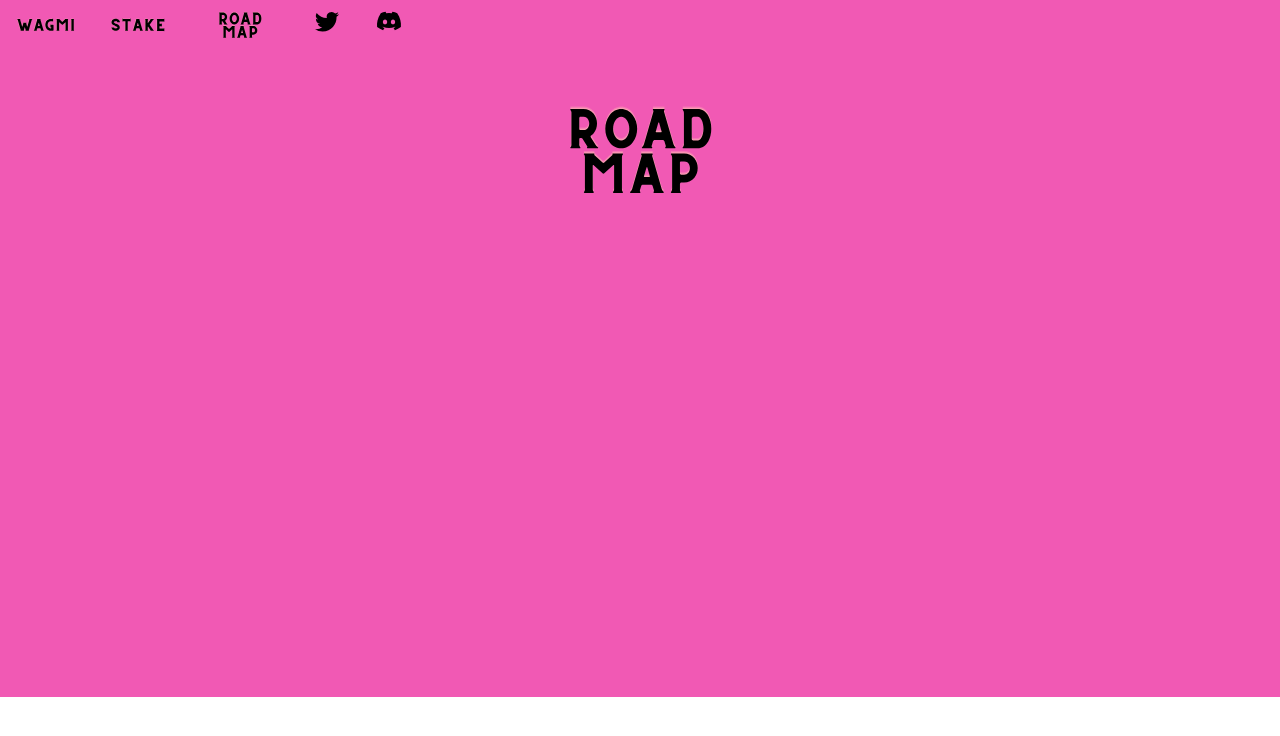
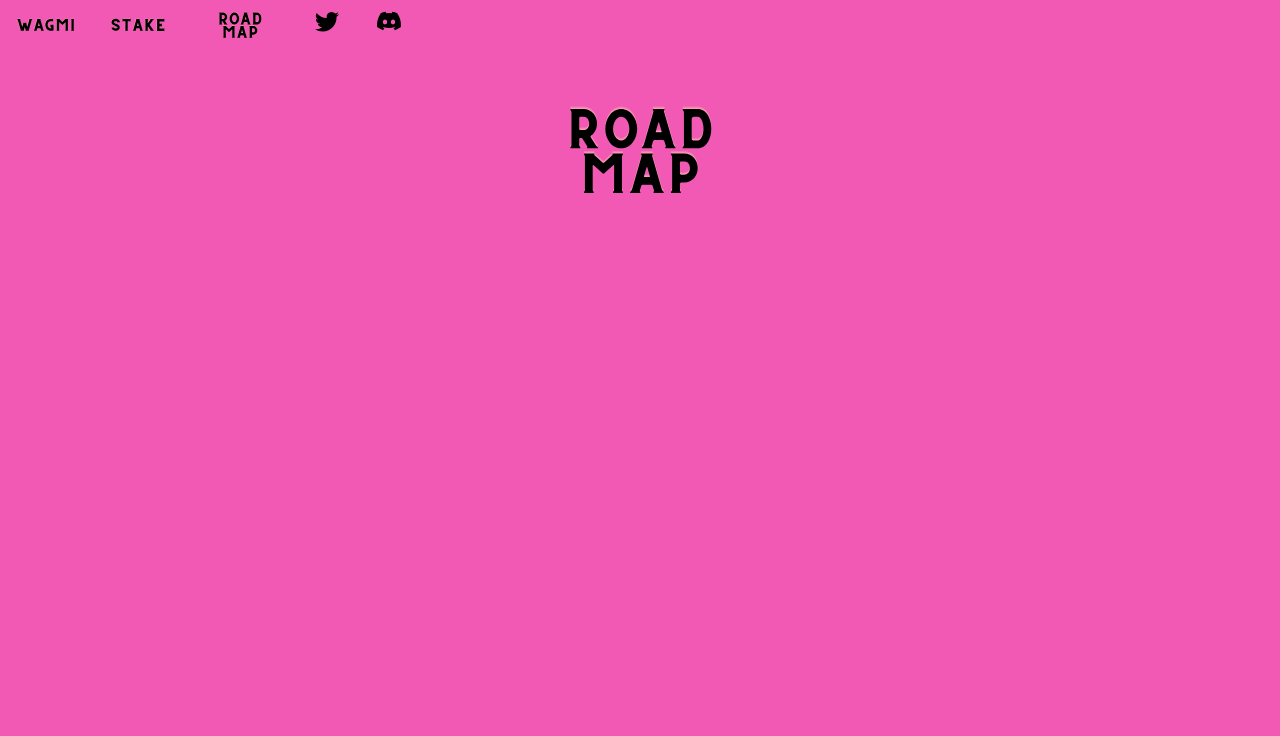
Before and after one commit to falbanese90/wagmi_homepage, an Angular app: page /road_map in a window 1280 px wide. Shown: the top 736 px of the page. Built offline with nearby package versions, Linux system fonts and the light colour scheme.

Commit message:
Improved Road Map

```diff
--- a/src/app/road-map/road-map.component.css
+++ b/src/app/road-map/road-map.component.css
@@ -1,8 +1,6 @@
-html {
-    align-items: center;
-}
+
 .footer {
-    height: 500px;
+    height: 800px;
     width: 100%;
     float: left;
     text-align: center;
```
